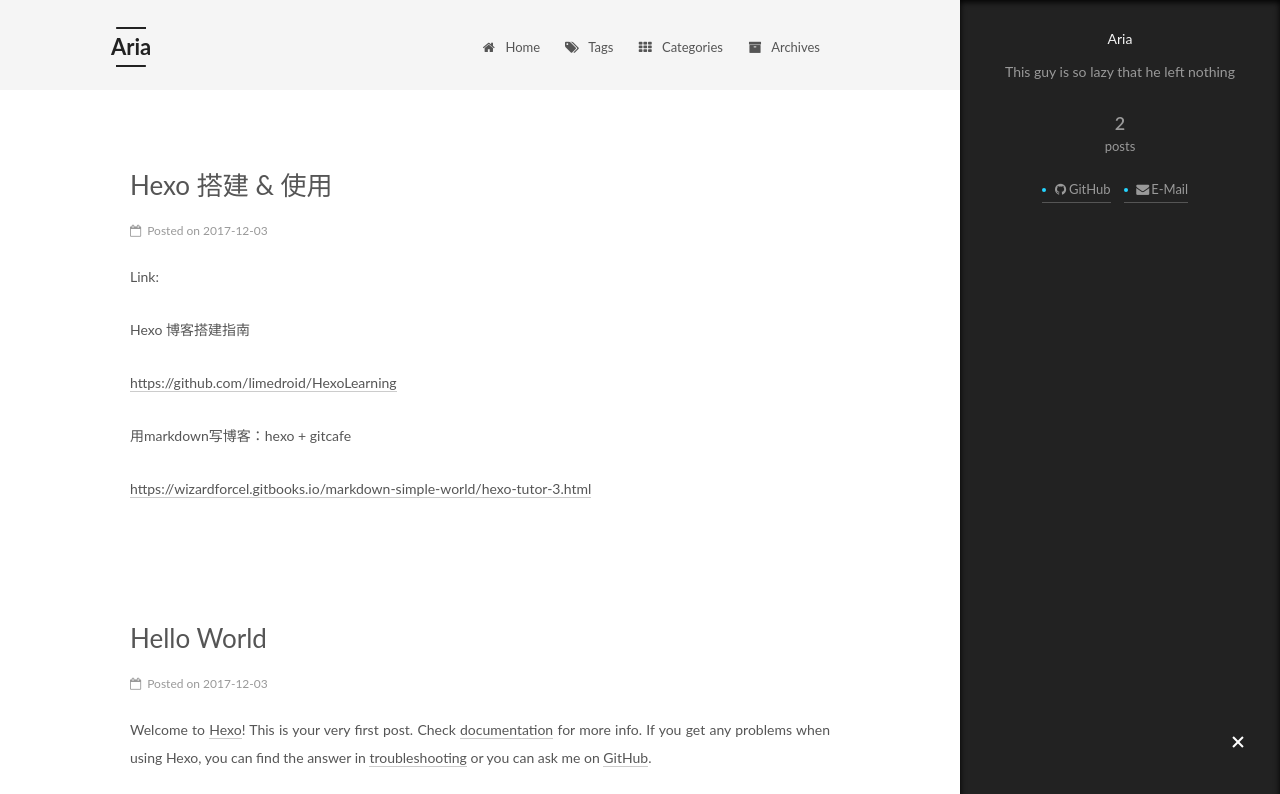
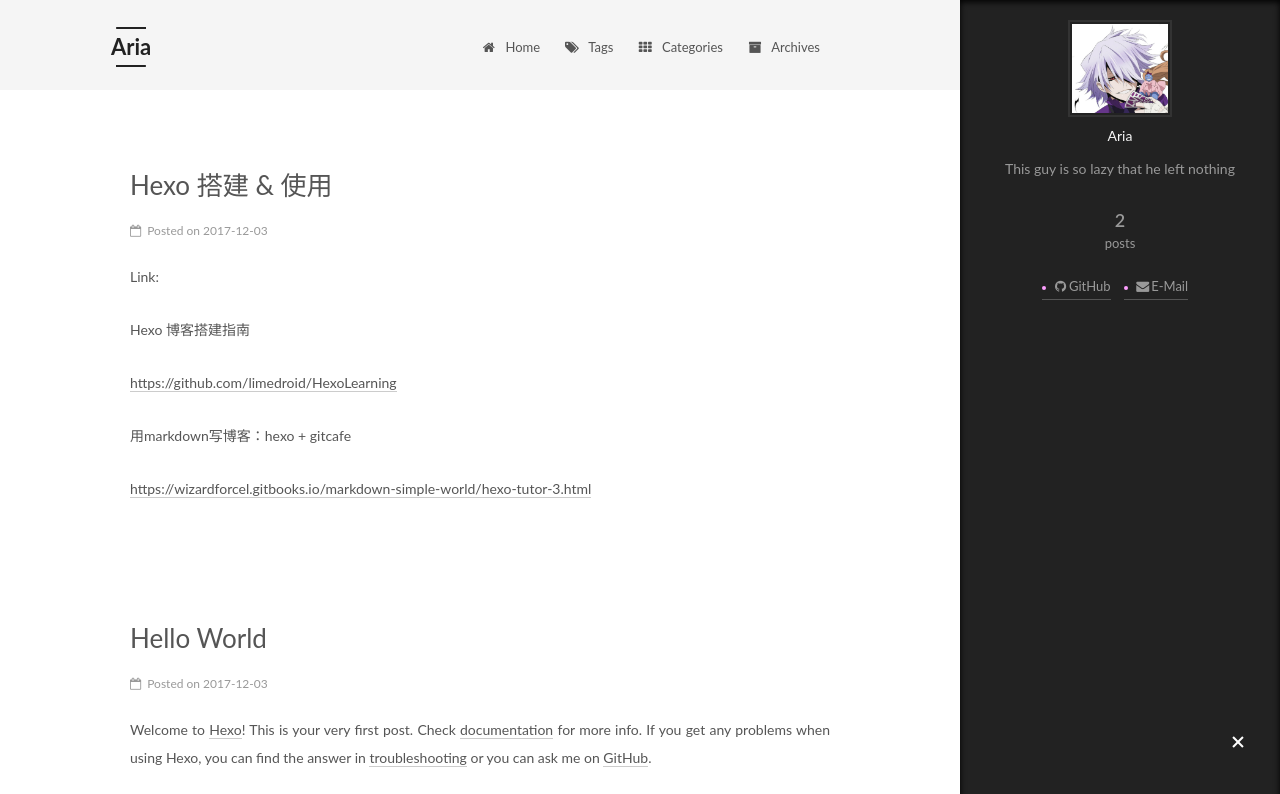
Before and after one commit to Aria461863631/Aria461863631.github.io, a plain HTML site: page index.html in a window 1280 px wide. Both pictures are taken after a click on the element 1238 px from the left and 743 px from the top of the page. Shown: the top 794 px of the page. Drawn offline with Linux system fonts and the light colour scheme.

Commit message:
Site updated: 2017-12-04 13:09:43

```diff
--- a/css/main.css
+++ b/css/main.css
@@ -1822,7 +1822,7 @@ pre .javascript .function {
   width: 4px;
   height: 4px;
   border-radius: 50%;
-  background: #24d4ff;
+  background: #fe9fff;
 }
 .links-of-blogroll {
   font-size: 13px;
--- a/index.html
+++ b/index.html
@@ -257,7 +257,7 @@
     <span hidden itemprop="author" itemscope itemtype="http://schema.org/Person">
       <meta itemprop="name" content="Aria">
       <meta itemprop="description" content="">
-      <meta itemprop="image" content="/images/avatar.gif">
+      <meta itemprop="image" content="/images/Break.png">
     </span>
 
     <span hidden itemprop="publisher" itemscope itemtype="http://schema.org/Organization">
@@ -381,7 +381,7 @@
     <span hidden itemprop="author" itemscope itemtype="http://schema.org/Person">
       <meta itemprop="name" content="Aria">
       <meta itemprop="description" content="">
-      <meta itemprop="image" content="/images/avatar.gif">
+      <meta itemprop="image" content="/images/Break.png">
     </span>
 
     <span hidden itemprop="publisher" itemscope itemtype="http://schema.org/Organization">
@@ -525,6 +525,10 @@
       <section class="site-overview-wrap sidebar-panel sidebar-panel-active">
         <div class="site-overview">
           <div class="site-author motion-element" itemprop="author" itemscope itemtype="http://schema.org/Person">
+
+              <img class="site-author-image" itemprop="image"
+                src="/images/Break.png"
+                alt="Aria" />
 
               <p class="site-author-name" itemprop="name">Aria</p>
               <p class="site-description motion-element" itemprop="description">This guy is so lazy that he left nothing</p>
```
Also changed, not shown: 2017/12/03/Link/index.html (+5 -1 lines), 2017/12/03/hello-world/index.html (+5 -1 lines), archives/2017/12/index.html (+4 -0 lines), archives/2017/index.html (+4 -0 lines), archives/index.html (+4 -0 lines), tags/index.html (+4 -0 lines), images/Break.png (added).
